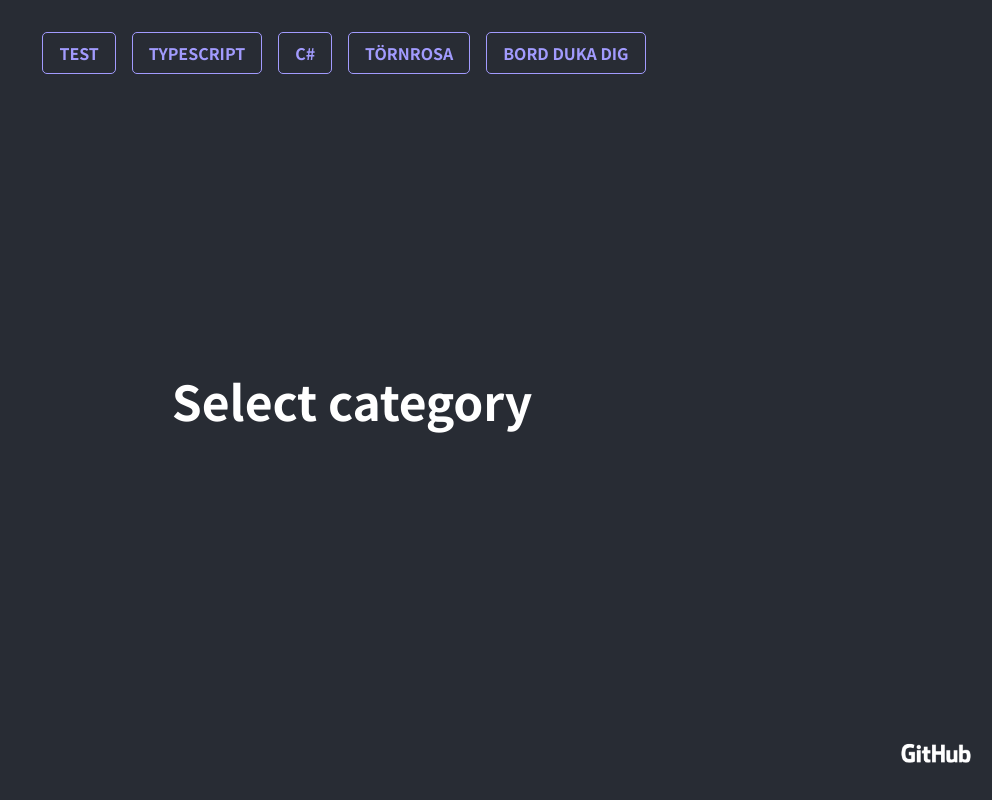
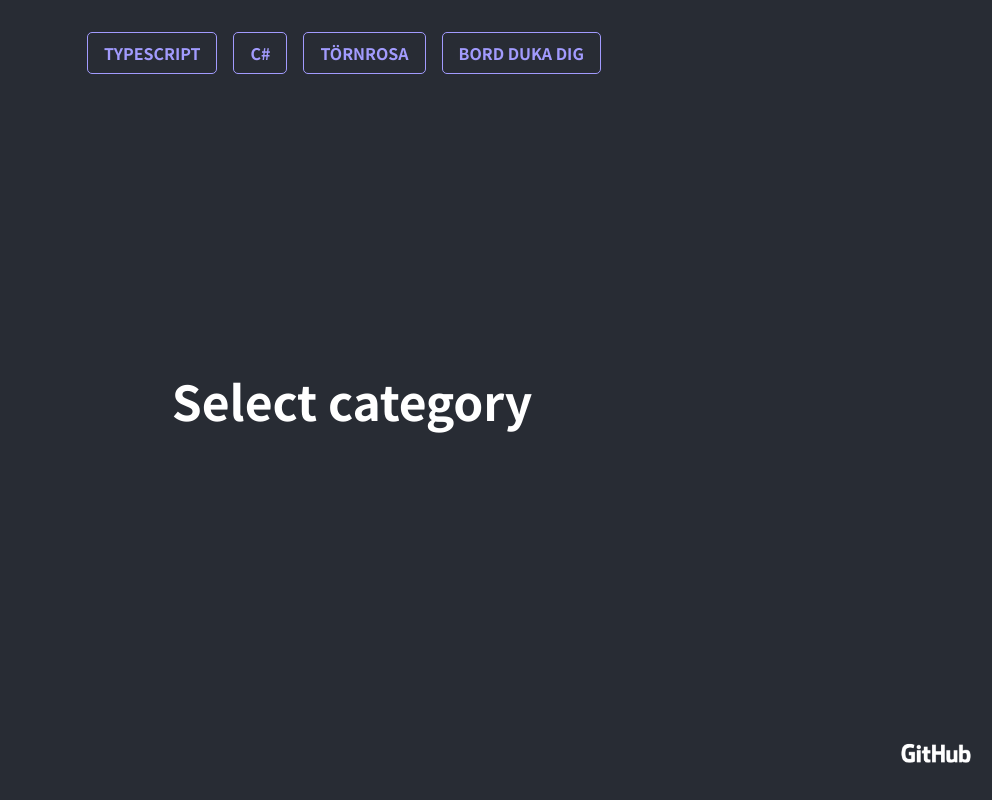
Before and after one commit to matst80/code-typing-test, a React (Create React App) app: page / in a window 1280 px wide. Shown: the whole page, without its empty margins (288-1280 px from the left). Built offline with nearby package versions, Linux system fonts and the light colour scheme; no server answers.

Commit message:
remove test text

```diff
--- a/src/texts.ts
+++ b/src/texts.ts
@@ -11,7 +11,6 @@ const fromString = (
 });
 
 export const texts = [
-  fromString("tst", "test", "i a", false),
   {
     title: "Typescript",
     path: "typescript",
```
